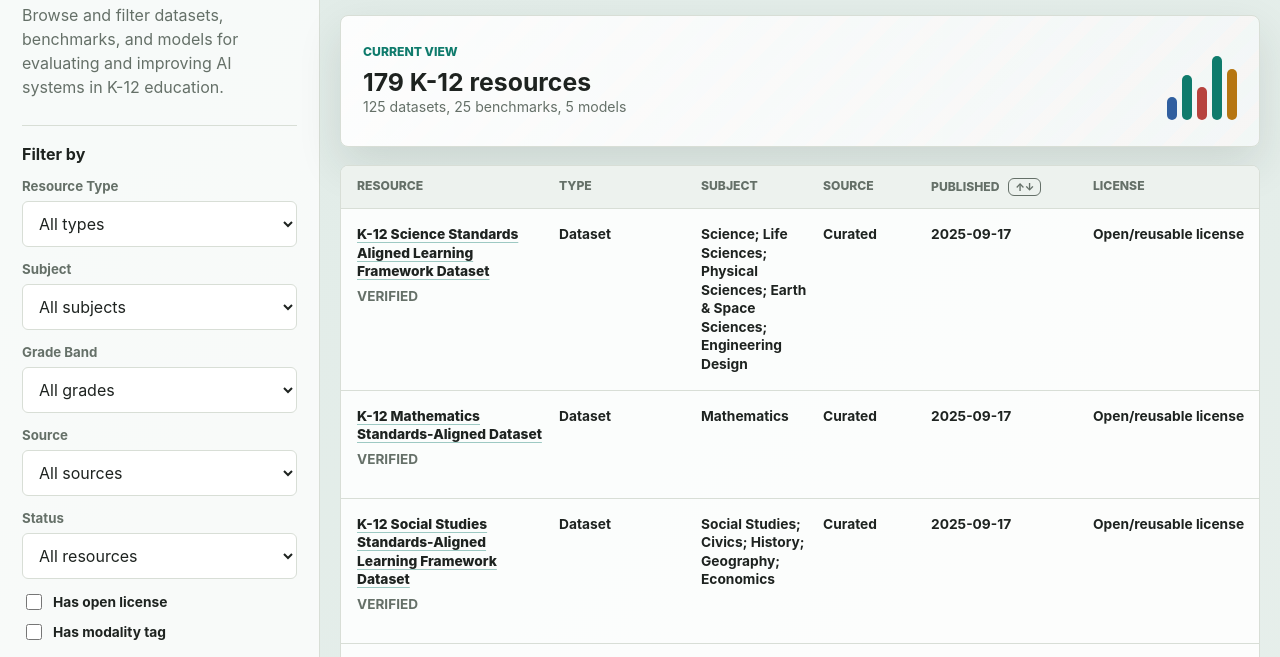
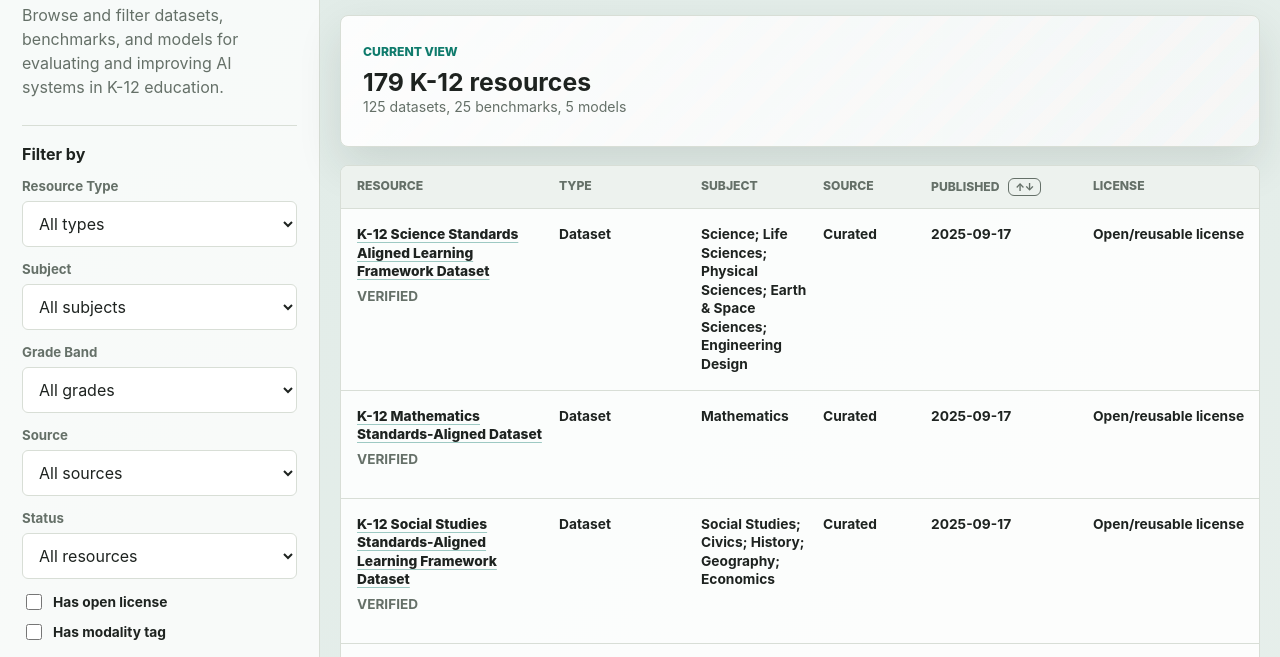
Before and after one commit to xweidp/k12-ai-scanner, a website: page index.html in a window 1280 px wide. Shown: the part 129-786 px from the top of the page. Drawn offline with Linux system fonts and the light colour scheme.

Commit message:
Remove signal bar visualization from hero section

```diff
--- a/app.js
+++ b/app.js
@@ -64,7 +64,7 @@ function parseCSVLine(line) {
 
 // Load and parse CSV
 function loadInventory() {
-  const v = 'v109-' + Date.now();
+  const v = 'v110-' + Date.now();
   fetch('data/k12_inventory_latest.csv?v=' + v)
     .then(r => {
       if (!r.ok) throw new Error(`HTTP ${r.status}`);
--- a/index.html
+++ b/index.html
@@ -134,13 +134,6 @@
             <h2 id="viewTitle">No resources scanned yet</h2>
             <p id="viewMeta" class="view-meta">Waiting for data...</p>
           </div>
-          <div class="signal-bar" aria-hidden="true">
-            <span></span>
-            <span></span>
-            <span></span>
-            <span></span>
-            <span></span>
-          </div>
         </section>
 
         <section class="results" aria-live="polite">
```
